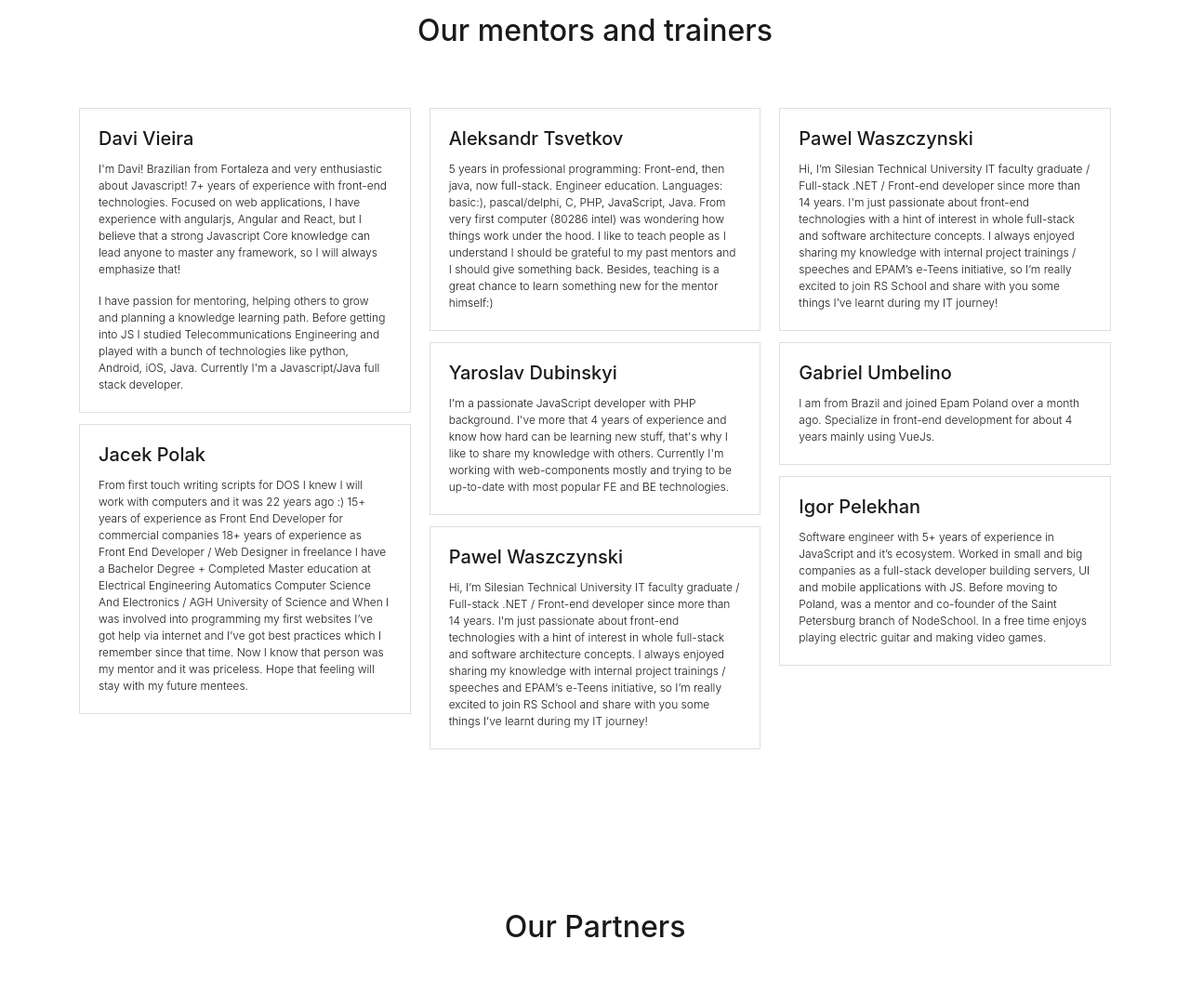
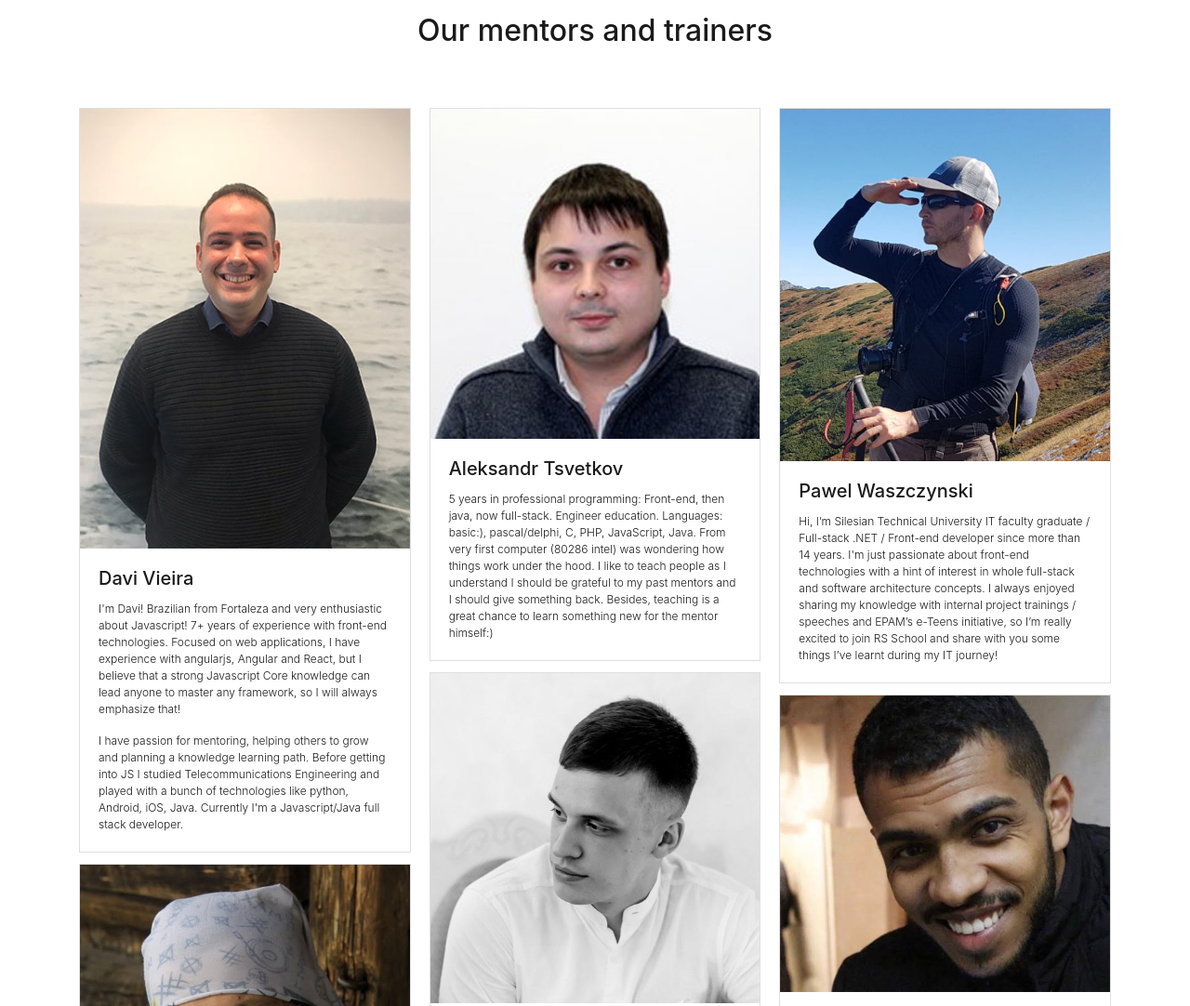
Before and after one commit to rolling-scopes-school/rs.school-site, a website: page app/poland/index.html in a window 1280 px wide. Shown: the part 2180-3262 px from the top of the page at 93% size. Drawn offline with nearby package versions, Linux system fonts and the light colour scheme; files that its build step writes are made by us from their sources; files whose address does not match are found by name.

Commit message:
add mentor polish pics

```diff
--- a/app/poland/index.html
+++ b/app/poland/index.html
@@ -273,7 +273,7 @@
     <div class="card-columns">
 
       <div class="card">
-<!--        <img src="../images/people/davi-vieira.jpg" class="card-img-top" alt="Davi Vieira photo">-->
+        <img src="../images/people/davi-vieira.jpg" class="card-img-top" alt="Davi Vieira photo">
         <div class="card-body">
           <h5 class="card-title">Davi Vieira</h5>
           <p class="card-text">
@@ -290,7 +290,7 @@
         </div>
       </div>
       <div class="card">
-<!--        <img src="../images/people/jacek-polak.jpg" class="card-img-top" alt="Jacek Polak photo">-->
+        <img src="../images/people/jacek-polak.jpg" class="card-img-top" alt="Jacek Polak photo">
         <div class="card-body">
           <h5 class="card-title">Jacek Polak</h5>
           <p class="card-text">
@@ -308,7 +308,7 @@
       </div>
 
       <div class="card">
-<!--        <img src="../images/people/aleksandr-tsvetkov.jpg" class="card-img-top" alt="Aleksandr Tsvetkov photo">-->
+        <img src="../images/people/aleksandr-tsvetkov.jpg" class="card-img-top" alt="Aleksandr Tsvetkov photo">
         <div class="card-body">
           <h5 class="card-title">Aleksandr Tsvetkov</h5>
           <p class="card-text">
@@ -323,7 +323,7 @@
       </div>
 
       <div class="card">
-<!--        <img src="../images/people/yaroslav-dubinskyi.jpg" class="card-img-top" alt="Yaroslav Dubinskyi photo">-->
+        <img src="../images/people/yaroslav-dubinskyi.jpg" class="card-img-top" alt="Yaroslav Dubinskyi photo">
         <div class="card-body">
           <h5 class="card-title">Yaroslav Dubinskyi</h5>
           <p class="card-text">
@@ -335,7 +335,7 @@
       </div>
 
       <div class="card">
-<!--        <img src="../images/people/pawel-waszczynski.jpg" class="card-img-top" alt="Pawel Waszczynski photo">-->
+        <img src="../images/people/pawel-waszczynski.jpg" class="card-img-top" alt="Pawel Waszczynski photo">
         <div class="card-body">
           <h5 class="card-title">Pawel Waszczynski</h5>
           <p class="card-text">
@@ -349,21 +349,7 @@
       </div>
 
       <div class="card">
-<!--        <img src="../images/people/pawel-waszczynski.jpg" class="card-img-top" alt="Pawel Waszczynski photo">-->
-        <div class="card-body">
-          <h5 class="card-title">Pawel Waszczynski</h5>
-          <p class="card-text">
-            Hi, I’m Silesian Technical University IT faculty graduate / Full-stack .NET / Front-end developer since more
-            than 14 years. I'm just passionate about front-end technologies with a hint of interest in whole full-stack
-            and software architecture concepts. I always enjoyed sharing my knowledge with internal project trainings /
-            speeches and EPAM’s e-Teens initiative, so I’m really excited to join RS School and share with you some
-            things I’ve learnt during my IT journey!
-          </p>
-        </div>
-      </div>
-
-      <div class="card">
-<!--        <img src="../images/people/gabriel-umbelino.jpg" class="card-img-top" alt="Gabriel Umbelino photo">-->
+        <img src="../images/people/gabriel-umbelino.jpg" class="card-img-top" alt="Gabriel Umbelino photo">
         <div class="card-body">
           <h5 class="card-title">Gabriel Umbelino</h5>
           <p class="card-text">
```
Also changed, not shown: docs/poland/index.html (+1 -1 lines), app/images/people/aleksandr-tsvetkov.jpg (added), app/images/people/davi-vieira.jpg (added), app/images/people/gabriel-umbelino.jpg (added), app/images/people/jacek-polak.jpg (added), app/images/people/pawel-waszczynski.jpg (added), app/images/people/yaroslav-dubinskyi.jpg (added), docs/images/people/aleksandr-tsvetkov.jpg (added), docs/images/people/davi-vieira.jpg (added), docs/images/people/gabriel-umbelino.jpg (added), docs/images/people/jacek-polak.jpg (added), docs/images/people/pawel-waszczynski.jpg (added), docs/images/people/yaroslav-dubinskyi.jpg (added).
